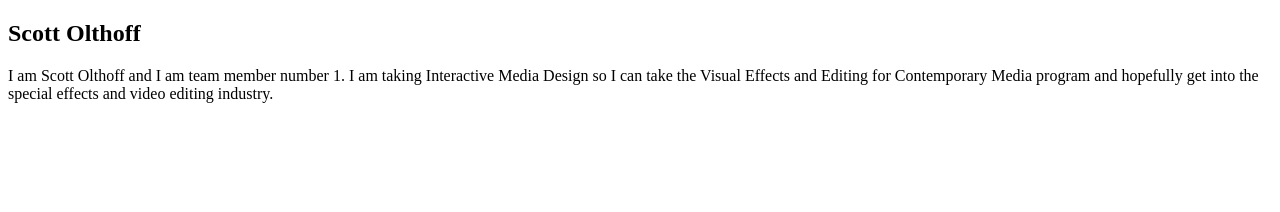
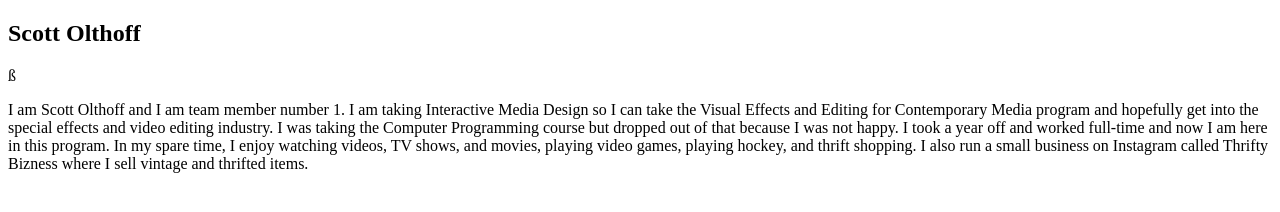
Before and after one commit to boomgreen87/olthoff_scott_victor_rohit_hw1, a plain HTML site: page index.html in a window 1280 px wide. Drawn offline with Linux system fonts and the light colour scheme.

Commit message:
More changes to index.html

```diff
--- a/index.html
+++ b/index.html
@@ -7,9 +7,13 @@
 <body>
 	<main>
 		<section>
-			<h2>Scott Olthoff</h2>
+			<h2>Scott Olthoff</h2>ß
 			<p>
-				I am Scott Olthoff and I am team member number 1. I am taking Interactive Media Design so I can take the Visual Effects and Editing for Contemporary Media program and hopefully get into the special effects and video editing industry.
+				I am Scott Olthoff and I am team member number 1. I am taking Interactive Media Design so I can take the Visual Effects and Editing for Contemporary Media program and hopefully get into the special effects and video editing industry. I was taking the Computer Programming course but dropped out of that because I was not happy. I took a year off and worked full-time and now I am here in this program.
+
+				In my spare time, I enjoy watching videos, TV shows, and movies, playing video games, playing hockey, and thrift shopping.
+
+				I also run a small business on Instagram called Thrifty Bizness where I sell vintage and thrifted items.
 			</p>
 		</section>
 	</main>
```
